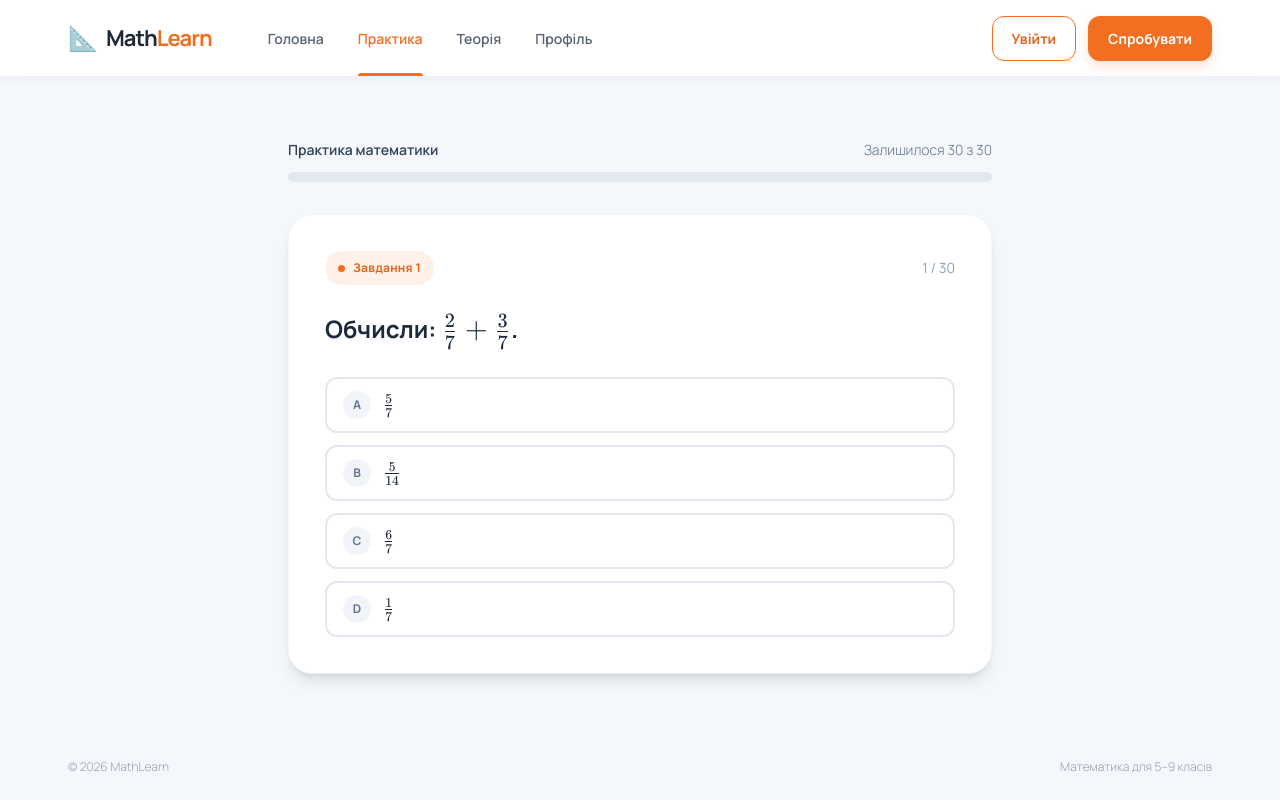
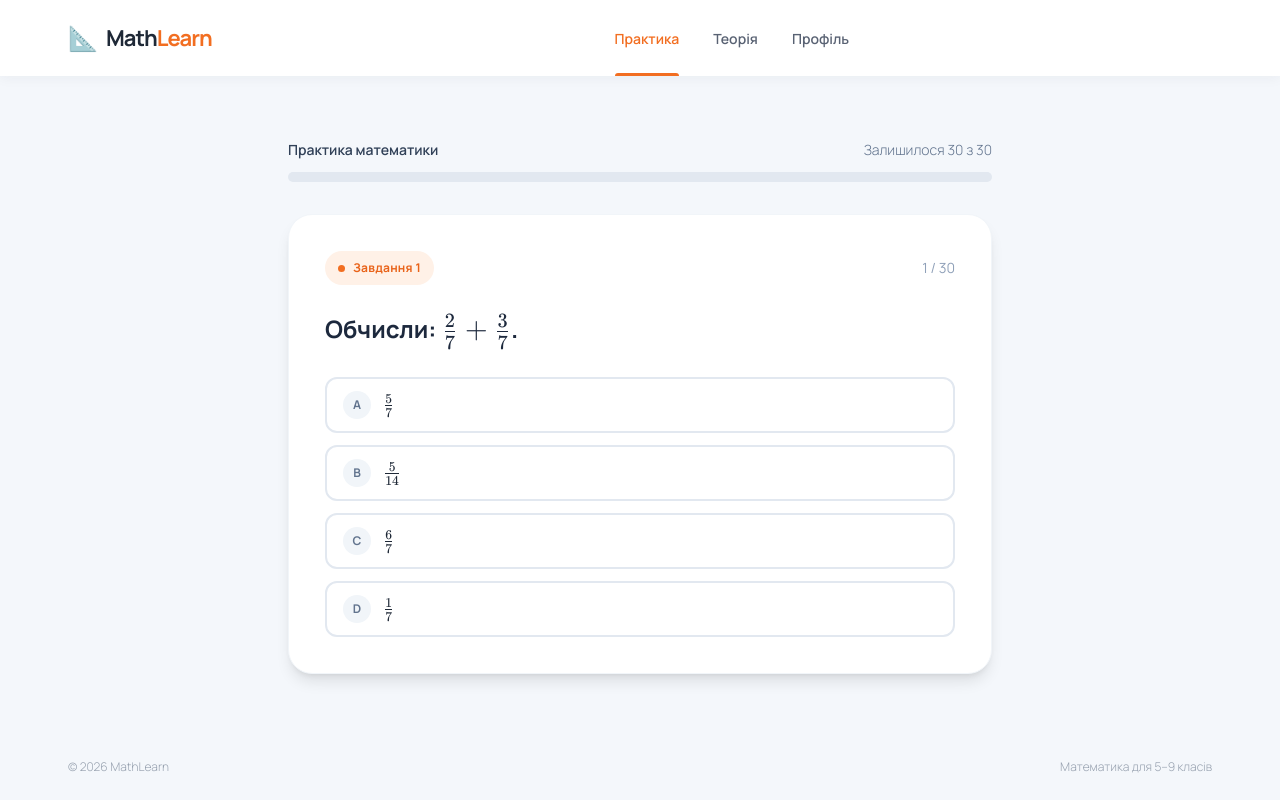
Before and after one commit to IT-Kamianets/math.itkamianets.com, a React (Vite) app: page /practice in a window 1280 px wide. Built offline with nearby package versions, Linux system fonts and the light colour scheme.

Commit message:
Simplify header navigation

```diff
--- a/src/components/Navbar.tsx
+++ b/src/components/Navbar.tsx
@@ -1,9 +1,7 @@
 import { useState } from 'react';
-import { NavLink } from 'react-router-dom';
-import Button from './Button';
+import { Link, NavLink } from 'react-router-dom';
 
 const links = [
-  { to: '/', label: 'Головна', end: true },
   { to: '/practice', label: 'Практика' },
   { to: '/theory', label: 'Теорія' },
   { to: '/profile', label: 'Профіль' },
@@ -15,23 +13,19 @@ export default function Navbar() {
   return (
     <header className="site-header">
       <div className="nav-shell">
-        <NavLink to="/" className="brand" aria-label="MathLearn — головна" onClick={() => setMenuOpen(false)}>
+        <Link to="/" className="brand" aria-label="MathLearn — головна" onClick={() => setMenuOpen(false)}>
           <span className="brand-icon" aria-hidden="true">📐</span>
           <span><span className="brand-math">Math</span><span className="brand-learn">Learn</span></span>
-        </NavLink>
+        </Link>
 
         <nav className={`nav-links ${menuOpen ? 'nav-links--open' : ''}`} aria-label="Основна навігація">
-          {links.map(({ to, label, end }) => (
-            <NavLink key={to} to={to} end={end} onClick={() => setMenuOpen(false)} className={({ isActive }) => `nav-link${isActive ? ' nav-link--active' : ''}`}>
+          {links.map(({ to, label }) => (
+            <NavLink key={to} to={to} onClick={() => setMenuOpen(false)} className={({ isActive }) => `nav-link${isActive ? ' nav-link--active' : ''}`}>
               {label}
             </NavLink>
           ))}
         </nav>
 
-        <div className="nav-actions">
-          <Button variant="outline">Увійти</Button>
-          <Button>Спробувати</Button>
-        </div>
         <button className="menu-toggle" type="button" aria-label={menuOpen ? 'Закрити меню' : 'Відкрити меню'} aria-expanded={menuOpen} onClick={() => setMenuOpen(!menuOpen)}>
           <span /><span /><span />
         </button>
--- a/src/styles.css
+++ b/src/styles.css
@@ -19,16 +19,15 @@ button, a { font: inherit; }
 a { color: inherit; text-decoration: none; }
 .app-shell { min-height: 100vh; display: flex; flex-direction: column; }
 .site-header { height: 76px; background: #fff; box-shadow: 0 2px 12px rgb(31 41 55 / 5%); position: relative; z-index: 5; }
-.nav-shell { height: 100%; max-width: 1200px; margin: 0 auto; padding: 0 28px; display: flex; align-items: center; gap: 56px; }
+.nav-shell { height: 100%; max-width: 1200px; margin: 0 auto; padding: 0 28px; display: flex; align-items: center; gap: 40px; }
 .brand { display: inline-flex; align-items: center; gap: 9px; white-space: nowrap; font-size: 22px; font-weight: 800; letter-spacing: -1px; }
 .brand-icon { font-size: 24px; }
 .brand-math { color: #1f2937; }
 .brand-learn { color: #f26e21; }
-.nav-links { display: flex; align-items: center; gap: 34px; flex: 1; height: 100%; }
+.nav-links { display: flex; align-items: center; justify-content: center; gap: 34px; flex: 1; height: 100%; }
 .nav-link { height: 100%; display: flex; align-items: center; position: relative; color: #596273; font-size: 14px; font-weight: 600; transition: color .18s ease; }
 .nav-link:hover, .nav-link--active { color: #f26e21; }
 .nav-link--active::after { content: ""; position: absolute; bottom: 0; left: 0; right: 0; height: 3px; border-radius: 4px 4px 0 0; background: #f26e21; }
-.nav-actions { display: flex; align-items: center; gap: 12px; }
 .button { border: 1px solid transparent; border-radius: 12px; padding: 11px 19px; min-height: 42px; cursor: pointer; font-size: 14px; font-weight: 700; transition: background .18s ease, color .18s ease, box-shadow .18s ease, transform .18s ease; }
 .button:hover { transform: translateY(-1px); }
 .button--primary { color: #fff; background: #f26e21; box-shadow: 0 5px 12px rgb(242 110 33 / 20%); }
@@ -71,11 +70,8 @@ a { color: inherit; text-decoration: none; }
   .site-header { height: 68px; }
   .nav-shell { padding: 0 18px; justify-content: space-between; gap: 15px; }
   .brand { font-size: 21px; }
-  .nav-actions { margin-left: auto; gap: 7px; }
-  .nav-actions .button { min-height: 38px; padding: 8px 11px; font-size: 12px; border-radius: 10px; }
-  .nav-actions .button--outline { display: none; }
   .menu-toggle { display: block; }
-  .nav-links { position: absolute; top: 68px; left: 0; right: 0; height: auto; padding: 8px 18px 18px; display: none; flex-direction: column; align-items: stretch; gap: 0; background: #fff; box-shadow: 0 12px 18px rgb(31 41 55 / 8%); }
+  .nav-links { position: absolute; top: 68px; left: 0; right: 0; height: auto; padding: 8px 18px 18px; display: none; flex-direction: column; align-items: stretch; justify-content: flex-start; gap: 0; background: #fff; box-shadow: 0 12px 18px rgb(31 41 55 / 8%); }
   .nav-links--open { display: flex; }
   .nav-link { height: auto; padding: 14px 8px; border-bottom: 1px solid #f0f2f5; }
   .nav-link--active::after { left: 0; right: auto; top: 12px; bottom: 12px; width: 3px; height: auto; border-radius: 4px; }
@@ -92,6 +88,5 @@ a { color: inherit; text-decoration: none; }
 }
 
 @media (max-width: 390px) {
-  .nav-actions .button--primary { display: none; }
   .hero h1 { font-size: 34px; }
 }
```
